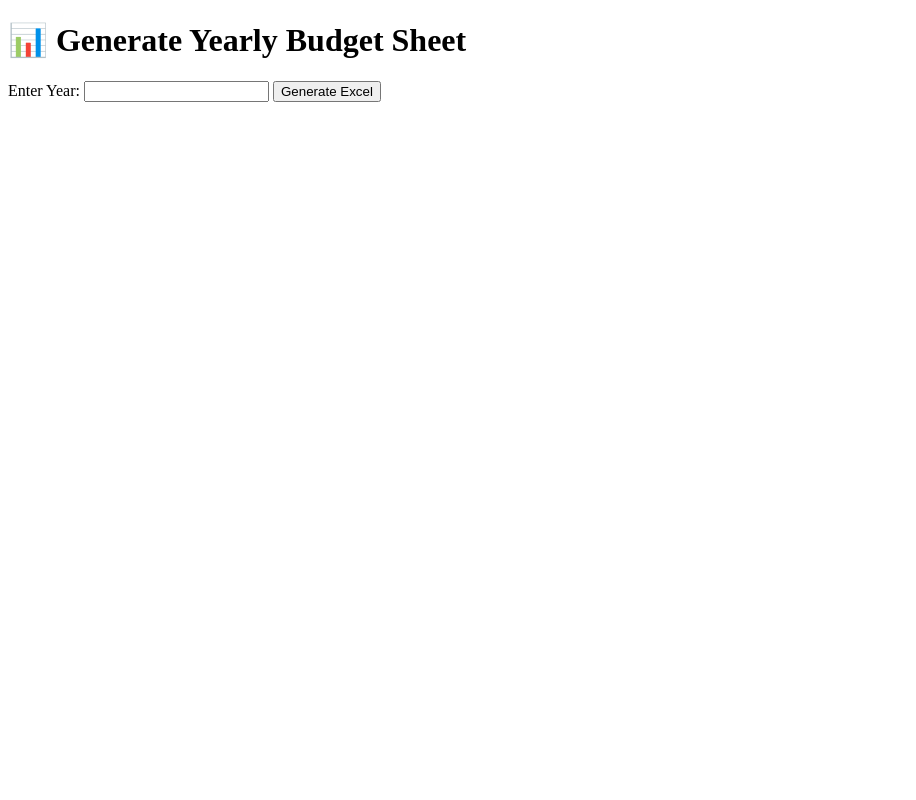
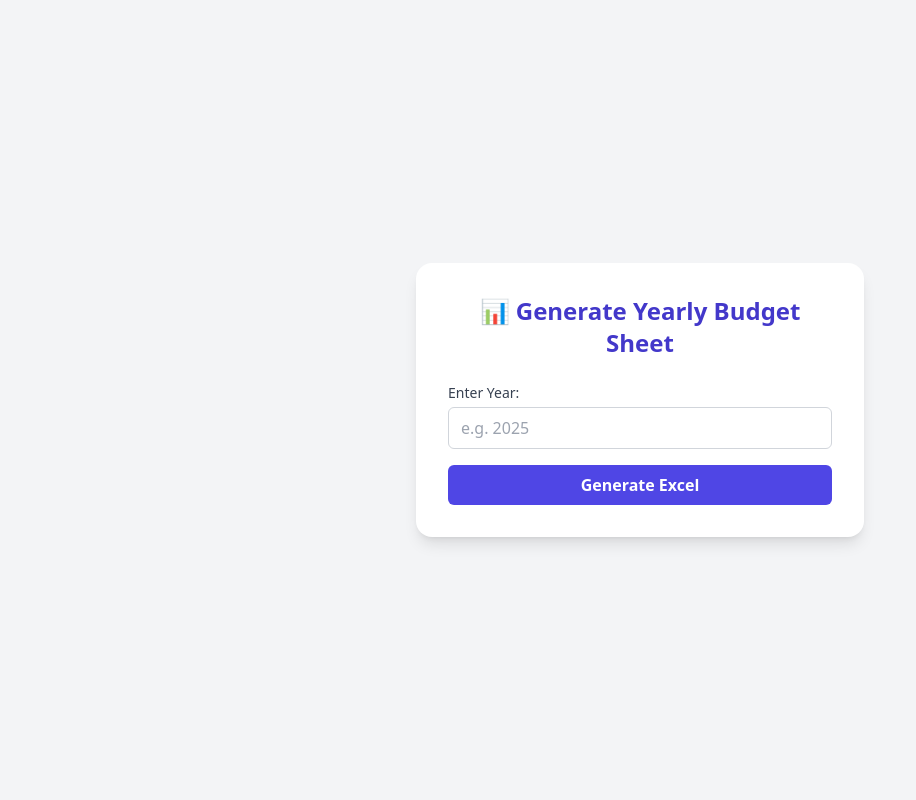
Before and after one commit to hr-sobuj/family-expense-tracker, a FastAPI app: page / in a window 1280 px wide. Shown: the whole page, without its empty margins (0-916 px from the left). Run offline with FastAPI, Linux system fonts and the light colour scheme; some libraries are stand-ins or nearby versions.

Commit message:
feat: update the UI

```diff
--- a/templates/index.html
+++ b/templates/index.html
@@ -1,18 +1,33 @@
 <!DOCTYPE html>
 <html lang="en">
 <head>
-    <meta charset="UTF-8">
-    <title>Family Budget Generator</title>
-    <link rel="stylesheet" href="/static/style.css">
+  <meta charset="UTF-8" />
+  <meta name="viewport" content="width=device-width, initial-scale=1.0" />
+  <title>Family Budget Generator</title>
+  <script src="https://cdn.tailwindcss.com"></script>
 </head>
-<body>
-    <div class="container">
-        <h1>📊 Generate Yearly Budget Sheet</h1>
-        <form action="/generate" method="post">
-            <label for="year">Enter Year:</label>
-            <input type="number" id="year" name="year" required>
-            <button type="submit">Generate Excel</button>
-        </form>
-    </div>
+<body class="bg-gray-100 min-h-screen flex items-center justify-center">
+  <div class="bg-white shadow-lg rounded-2xl p-8 w-full max-w-md">
+    <h1 class="text-2xl font-bold text-center text-indigo-700 mb-6">📊 Generate Yearly Budget Sheet</h1>
+    <form action="/generate" method="post" class="space-y-4">
+      <div>
+        <label for="year" class="block text-sm font-medium text-gray-700 mb-1">Enter Year:</label>
+        <input
+          type="number"
+          id="year"
+          name="year"
+          required
+          class="w-full border border-gray-300 rounded-md px-3 py-2 focus:outline-none focus:ring-2 focus:ring-indigo-500"
+          placeholder="e.g. 2025"
+        />
+      </div>
+      <button
+        type="submit"
+        class="w-full bg-indigo-600 text-white py-2 rounded-md font-semibold hover:bg-indigo-700 transition"
+      >
+        Generate Excel
+      </button>
+    </form>
+  </div>
 </body>
 </html>
```
